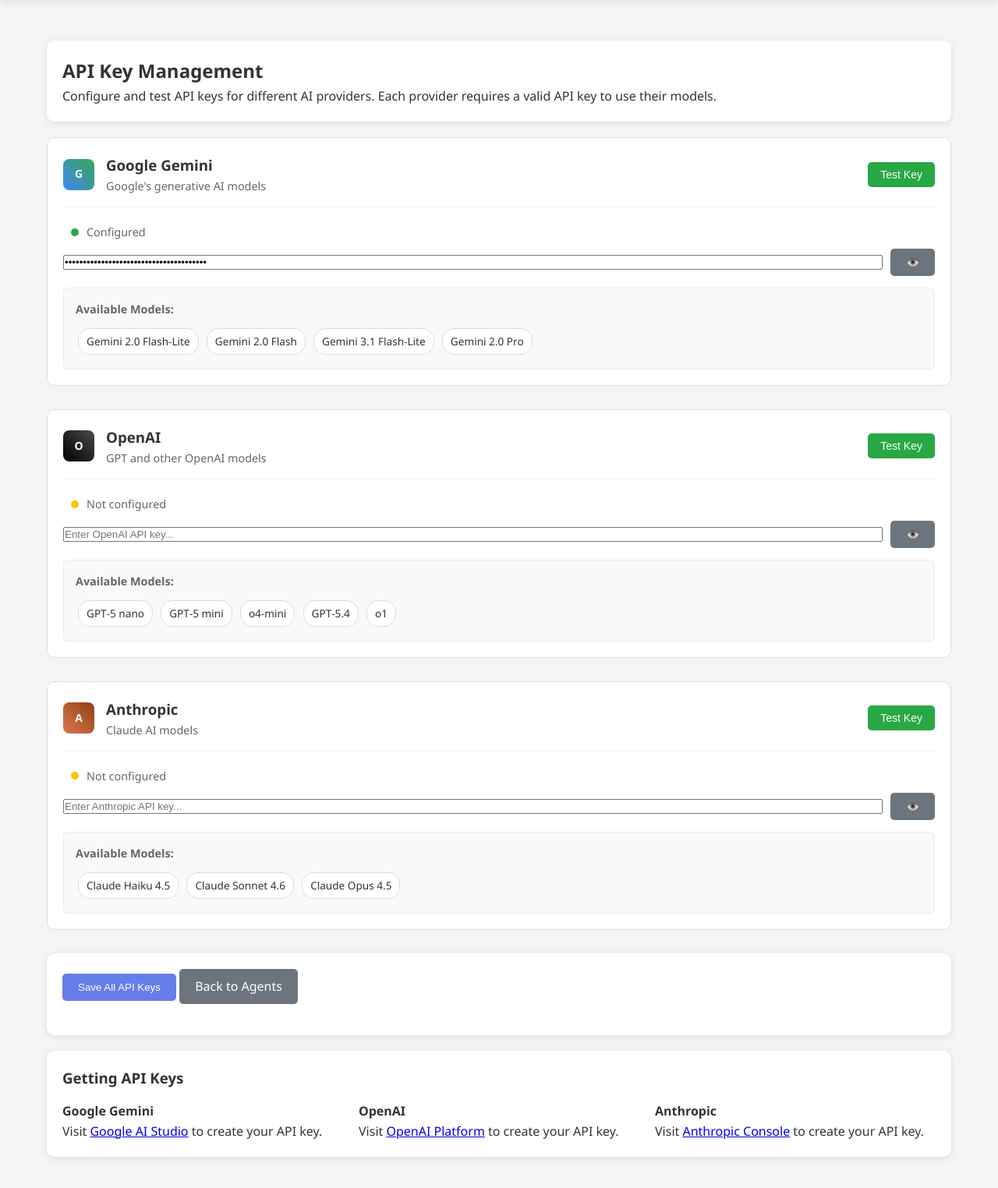
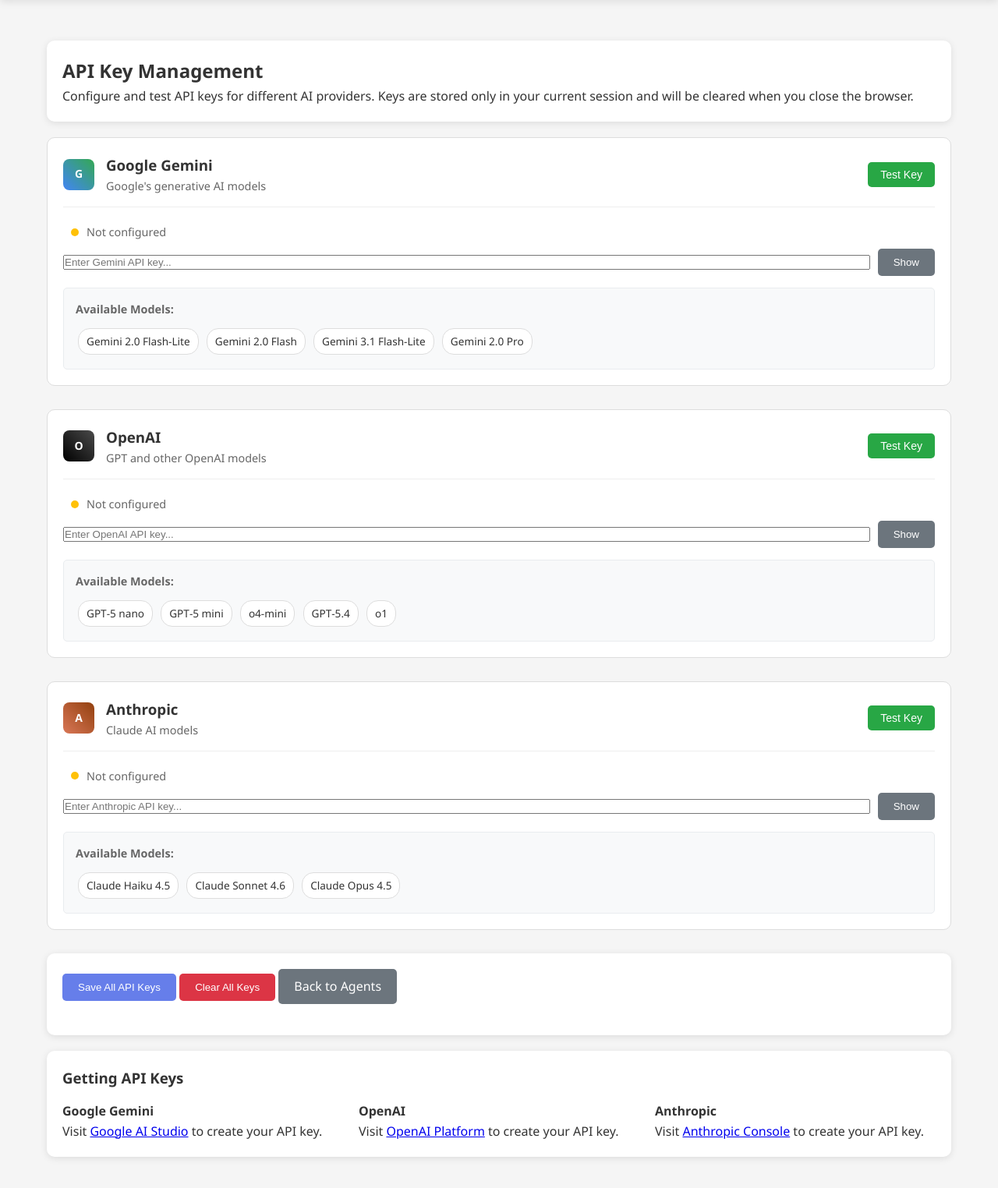
Before and after one commit to rodrio/odorico, a Flask app: page /api_keys in a window 1280 px wide. Shown: the part 83-1607 px from the top of the page at 78% size. Run offline with Flask 3, Linux system fonts and the light colour scheme.

Commit message:
v1.2 API keys issue solved

```diff
--- a/app.py
+++ b/app.py
@@ -1,8 +1,8 @@
-from flask import Flask, render_template, request, redirect, url_for, flash, jsonify, send_file
+from flask import Flask, render_template, request, redirect, url_for, flash, jsonify, send_file, session
 import os
 import json
 import uuid
-from datetime import datetime
+from datetime import datetime, timedelta
 import google.generativeai as genai
 from werkzeug.utils import secure_filename
 from openai import OpenAI
@@ -18,6 +18,12 @@
 app.jinja_env.comment_end_string = '#}'
 app.jinja_env.line_statement_prefix = '#'
 app.jinja_env.line_comment_prefix = '##'
+
+# Session security configuration
+app.config['SESSION_COOKIE_SECURE'] = False  # Set to True in production with HTTPS
+app.config['SESSION_COOKIE_HTTPONLY'] = True
+app.config['SESSION_COOKIE_SAMESITE'] = 'Lax'
+app.config['PERMANENT_SESSION_LIFETIME'] = timedelta(hours=24)
 
 # Configuration
 UPLOAD_FOLDER = 'uploads'
@@ -55,19 +61,23 @@
 # API keys storage file
 API_KEYS_FILE = 'config/api_keys.json'
 
-def load_api_keys():
-    """Load all API keys from JSON file"""
-    try:
-        with open(API_KEYS_FILE, 'r') as f:
-            return json.load(f)
-    except FileNotFoundError:
-        return {'gemini': '', 'openai': '', 'anthropic': ''}
+# Session-based API key management
+def get_api_keys():
+    """Get API keys from session"""
+    return {
+        'gemini': session.get('gemini_key', ''),
+        'openai': session.get('openai_key', ''),
+        'anthropic': session.get('anthropic_key', '')
+    }
 
-def save_api_keys(api_keys):
-    """Save API keys to JSON file"""
-    os.makedirs('config', exist_ok=True)
-    with open(API_KEYS_FILE, 'w') as f:
-        json.dump(api_keys, f, indent=2)
+def set_api_key(provider, api_key):
+    """Set API key in session"""
+    session[f'{provider}_key'] = api_key
+
+def clear_api_keys():
+    """Clear all API keys from session"""
+    for provider in ['gemini', 'openai', 'anthropic']:
+        session.pop(f'{provider}_key', None)
 
 def test_api_key(provider, api_key):
     """Test if an API key is valid"""
@@ -120,25 +130,22 @@
 def manage_api_keys():
     """Manage API keys for all providers"""
     if request.method == 'POST':
-        api_keys = load_api_keys()
-
         # Update API keys from form
         for provider in ['gemini', 'openai', 'anthropic']:
             api_key = request.form.get(f'{provider}_key', '').strip()
-            api_keys[provider] = api_key
+            set_api_key(provider, api_key)
 
-        save_api_keys(api_keys)
-        flash('API keys have been updated successfully!')
+        flash('API keys have been updated for this session!')
         return redirect(url_for('manage_api_keys'))
 
     # GET request
-    api_keys = load_api_keys()
+    api_keys = get_api_keys()
     return render_template('api_keys.html', api_keys=api_keys, models=MODELS)
 
 @app.route('/test_api_key/<provider>', methods=['POST'])
 def test_api_key_route(provider):
     """Test API key for a specific provider"""
-    api_keys = load_api_keys()
+    api_keys = get_api_keys()
     api_key = api_keys.get(provider, '')
 
     if not api_key:
@@ -146,6 +153,13 @@
 
     is_valid, message = test_api_key(provider, api_key)
     return jsonify({'success': is_valid, 'message': message})
+
+@app.route('/clear_api_keys', methods=['POST'])
+def clear_api_keys_route():
+    """Clear all API keys from session"""
+    clear_api_keys()
+    flash('All API keys have been cleared from this session.')
+    return redirect(url_for('manage_api_keys'))
 
 @app.route('/')
 def index():
@@ -241,7 +255,7 @@
         return jsonify({'error': 'Message cannot be empty'}), 400
 
     # Get API key for the provider
-    api_keys = load_api_keys()
+    api_keys = get_api_keys()
     provider = agent.get('provider', 'gemini')
     api_key = api_keys.get(provider, '')
 
--- a/config/api_keys.json
+++ /dev/null
@@ -1,5 +0,0 @@
-{
-  "gemini": "AIzaSyAJpBPiQVMYmiLsemYbUoJZxPCJqdo6jow",
-  "openai": "",
-  "anthropic": ""
-}
--- a/templates/api_keys.html
+++ b/templates/api_keys.html
@@ -169,7 +169,7 @@
 {% block content %}
 <div class="card">
     <h2>API Key Management</h2>
-    <p>Configure and test API keys for different AI providers. Each provider requires a valid API key to use their models.</p>
+    <p>Configure and test API keys for different AI providers. Keys are stored only in your current session and will be cleared when you close the browser.</p>
 </div>
 
 <form method="post">
@@ -200,7 +200,7 @@
                    placeholder="Enter Gemini API key..."
                    value="{{ api_keys.gemini }}">
             <button type="button" class="btn btn-secondary" onclick="togglePassword('gemini_key')">
-                👁️
+                Show
             </button>
         </div>
 
@@ -241,7 +241,7 @@
                    placeholder="Enter OpenAI API key..."
                    value="{{ api_keys.openai }}">
             <button type="button" class="btn btn-secondary" onclick="togglePassword('openai_key')">
-                👁️
+                Show
             </button>
         </div>
 
@@ -282,7 +282,7 @@
                    placeholder="Enter Anthropic API key..."
                    value="{{ api_keys.anthropic }}">
             <button type="button" class="btn btn-secondary" onclick="togglePassword('anthropic_key')">
-                👁️
+                Show
             </button>
         </div>
 
@@ -299,9 +299,14 @@
     <div class="card">
         <div class="form-group">
             <button type="submit" class="btn">Save All API Keys</button>
+            <button type="button" class="btn btn-danger" onclick="clearAllKeys()">Clear All Keys</button>
             <a href="{{ url_for('index') }}" class="btn btn-secondary">Back to Agents</a>
         </div>
     </div>
+</form>
+
+<form method="post" action="{{ url_for('clear_api_keys_route') }}" id="clearForm" style="display: none;">
+    <input type="hidden" name="confirm" value="true">
 </form>
 
 <div class="card">
@@ -367,6 +372,12 @@
     });
 }
 
+function clearAllKeys() {
+    if (confirm('Are you sure you want to clear all API keys from this session? This action cannot be undone.')) {
+        document.getElementById('clearForm').submit();
+    }
+}
+
 // Auto-save functionality (optional)
 document.querySelectorAll('input[name$="_key"]').forEach(input => {
     input.addEventListener('input', function() {
```
